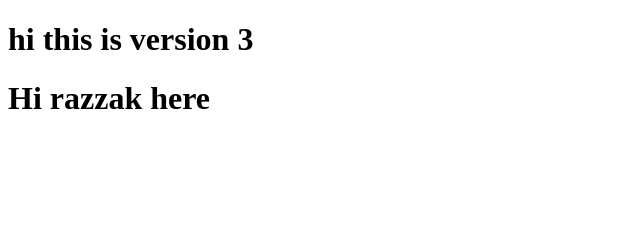
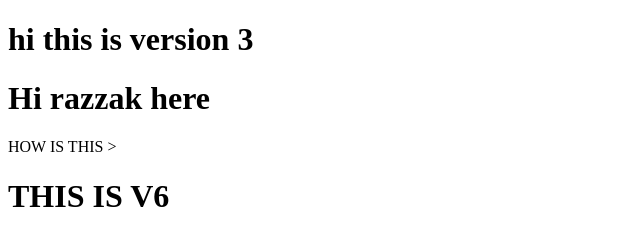
Before and after one commit to MOHAMMED-naaz/myrepo, a plain HTML site: page index.html in a window 1280 px wide. Shown: the whole page, without its empty margins (0-640 px from the left). Drawn offline with Linux system fonts and the light colour scheme.

Commit message:
this is version

```diff
--- a/index.html
+++ b/index.html
@@ -10,3 +10,5 @@
 <h1>hi this is version 3</h1>
 </body>
 <h1>Hi razzak here</h1>
+</html>HOW IS THIS >
+<h1>THIS IS V6</h1>
```
